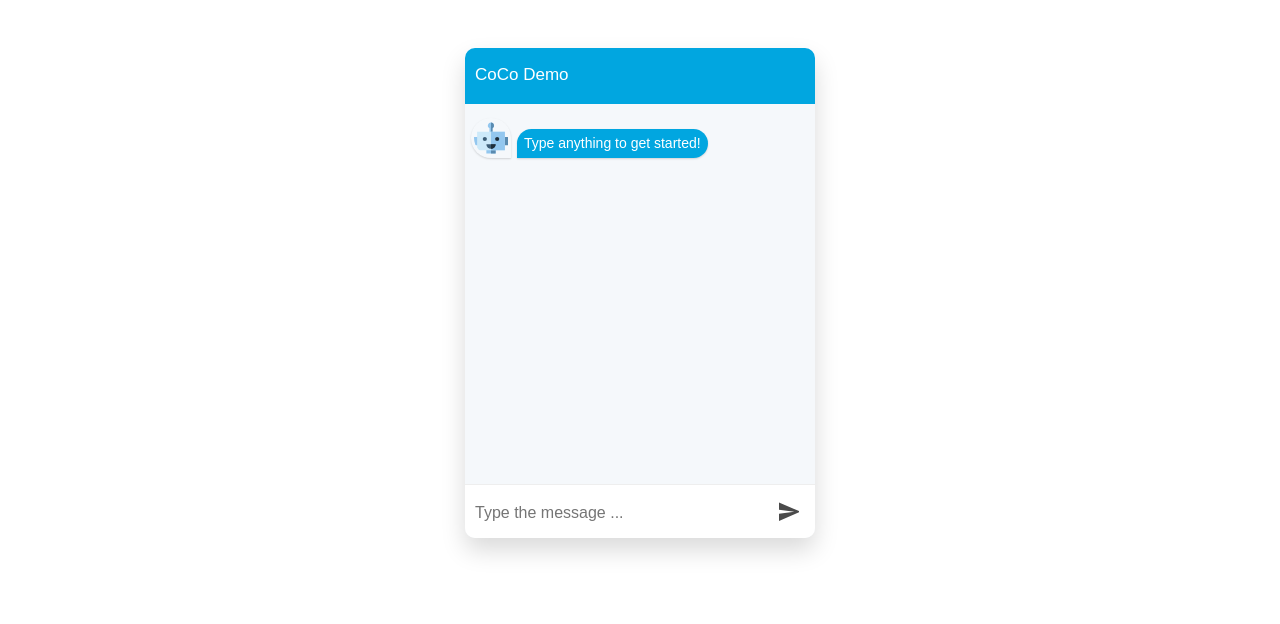
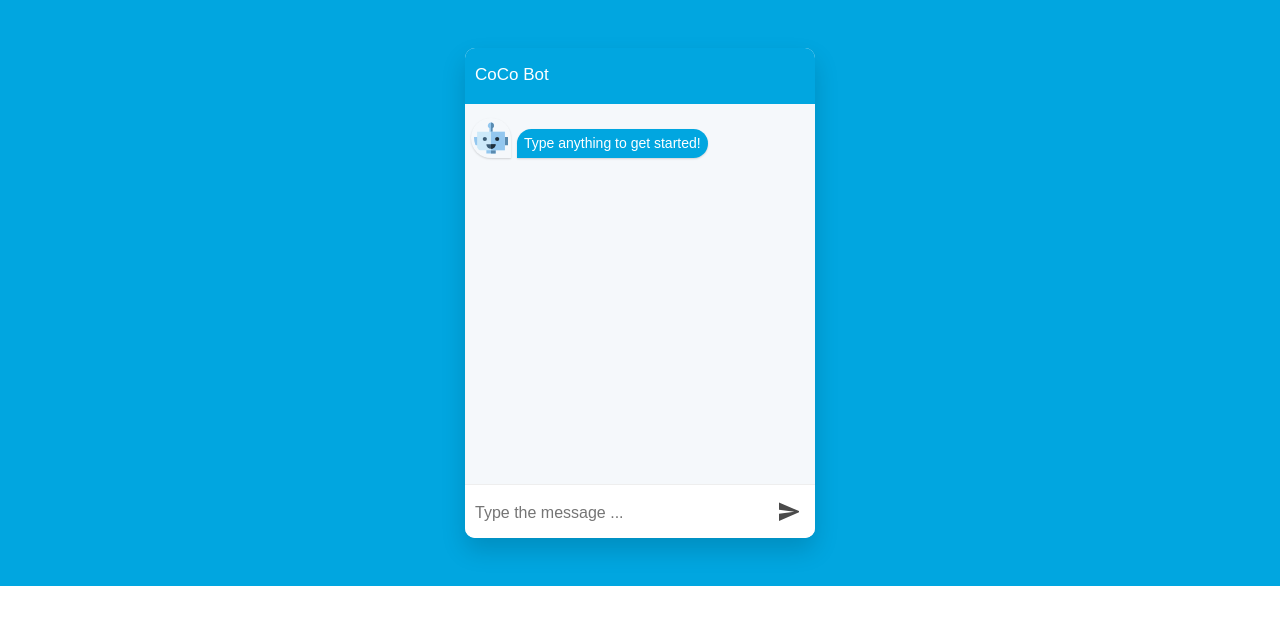
Before and after one commit to ConversationalComponents/marketing-site-chat-windows, a React (Create React App) app: page /demo in a window 1280 px wide. Shown: the top 624 px of the page. Built offline with nearby package versions, Linux system fonts and the light colour scheme.

Commit message:
analytics

```diff
--- a/src/chatBot/components/Header.jsx
+++ b/src/chatBot/components/Header.jsx
@@ -45,7 +45,8 @@ const Header = ({ headerTitle, showParams, setShowParams }) => {
       <h2 className={classes.title}>{headerTitle}</h2>
       <FormGroup>
         {headerTitle !== "CoCo's Chatbot Competition" &&
-          headerTitle !== "CoCo Demo" && (
+          headerTitle !== "CoCo Demo" &&
+          headerTitle !== "CoCo Bot" && (
             <FormControlLabel
               control={
                 <PurpleSwitch
--- a/src/chatBot/components/Input.jsx
+++ b/src/chatBot/components/Input.jsx
@@ -1,4 +1,4 @@
-import React, { useRef, useEffect } from "react";
+import React, { useRef, useEffect, useState } from "react";
 import { makeStyles } from "@material-ui/core/styles";
 import withWidth from "@material-ui/core/withWidth";
 import firebase from "../../config/fbConfig";
@@ -42,6 +42,19 @@ const Input = ({
     };
   });
 
+  const [startTime, setStartTime] = useState(null);
+  const [totalTime, setTotaltime] = useState(null);
+  let timeOutId;
+  const [time, setTime] = useState(null);
+
+  // useEffect(() => {
+  //   if (totalTime) {
+  //     return () => {
+  //       console.log("unmount", componentId, totalTime);
+  //     };
+  //   }
+  // });
+
   useEffect(() => {
     if (renderedSteps.length > 2) {
       inputRef.current.focus();
@@ -59,7 +72,10 @@ const Input = ({
   };
 
   const onClick = () => {
-    console.log("click", componentId);
+    if (!startTime) {
+      console.log("new start", componentId);
+      setStartTime(performance.now());
+    }
     ReactGA.event({
       category: "Chat Window",
       action: "Input Click",
@@ -73,6 +89,42 @@ const Input = ({
     scrollView();
   };
 
+  useEffect(() => {
+    if (totalTime) {
+      console.log("total", totalTime);
+
+      setTime(
+        window.setTimeout(() => {
+          const value = parseInt(totalTime) + 30;
+          console.log("done!", value);
+          ReactGA.event({
+            category: "Chat Window",
+            action: "Conversation Time",
+            label: `${componentId}: ${value} sec`,
+            value
+          });
+          analytics.logEvent("input_click", {
+            category: "Chat Window",
+            action: "Conversation Time",
+            label: `${componentId}: ${value} sec`,
+            value
+          });
+        }, 30000)
+      );
+    }
+  }, [totalTime]);
+
+  const keyPress = (e, disabled) => {
+    if (e.key === "Enter") {
+      if (startTime) {
+        clearTimeout(time);
+        const total = ((performance.now() - startTime) / 1000).toFixed(2);
+        setTotaltime(total);
+      }
+    }
+    onKeyPress(e, disabled);
+  };
+
   const classes = useStyles();
   return (
     <input
@@ -82,7 +134,7 @@ const Input = ({
       ref={inputRef}
       value={value}
       onChange={onChange}
-      onKeyPress={e => onKeyPress(e, disabled)}
+      onKeyPress={e => keyPress(e, disabled)}
       type="textarea"
       // disabled={disabled}
       placeholder={inputInvalid ? "" : inputPlaceholder}
--- a/src/components/demo/demo-mobile.js
+++ b/src/components/demo/demo-mobile.js
@@ -47,7 +47,7 @@ const DemoMobile = () => {
     <div key={requirementKey} className="d-flex justify-content-center py-5">
       <ChatBot
         steps={steps}
-        headerTitle="CoCo Demo"
+        headerTitle="CoCo Bot"
         finishSuccess={success}
         finishFailed={failed}
         resetSession={reset}
@@ -55,7 +55,7 @@ const DemoMobile = () => {
         setShowParams={setShowParams}
         height="490px"
         width="320px"
-        componentId="CoCo demo"
+        componentId="CoCo Bot"
       />
     </div>
   );
--- a/src/components/demo/demo.js
+++ b/src/components/demo/demo.js
@@ -44,10 +44,14 @@ const Demo = () => {
   };
 
   return (
-    <div key={requirementKey} className="d-flex justify-content-center py-5">
+    <div
+      key={requirementKey}
+      className="d-flex justify-content-center py-5"
+      style={{ backgroundColor: "rgba(1, 166, 224, 1)" }}
+    >
       <ChatBot
         steps={steps}
-        headerTitle="CoCo Demo"
+        headerTitle="CoCo Bot"
         finishSuccess={success}
         finishFailed={failed}
         resetSession={reset}
@@ -55,7 +59,7 @@ const Demo = () => {
         setShowParams={setShowParams}
         height="490px"
         width="350px"
-        componentId="CoCo demo"
+        componentId="CoCo Bot"
       />
     </div>
   );
```
